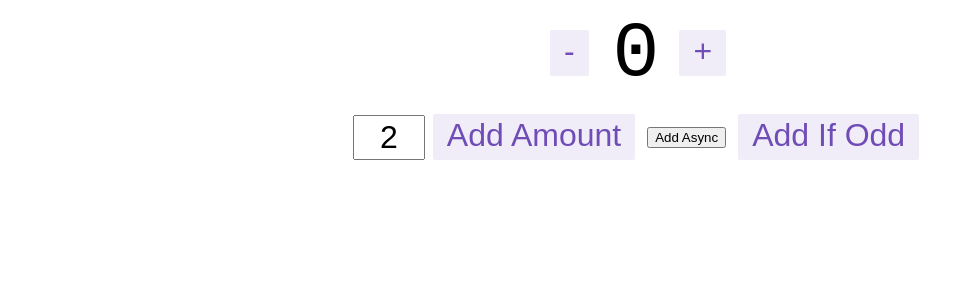
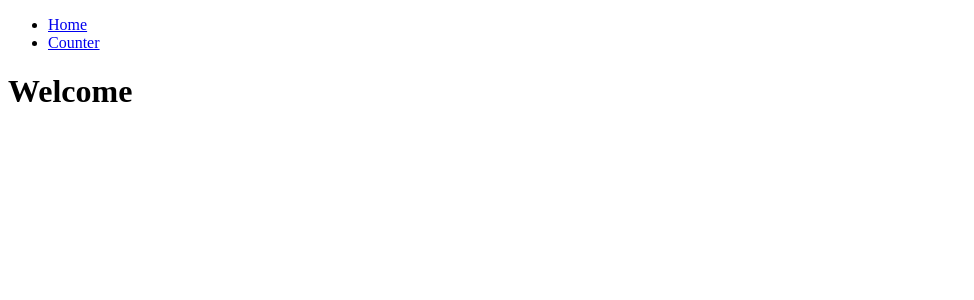
Before and after one commit to aleksandr-kiliushin/generate-app-boilerplate, a React app in the folder templates/typescript-react/: page / in a window 1280 px wide. Shown: the top 300 px of the page, without its empty margins (0-974 px from the left). Built offline with nearby package versions, Linux system fonts and the light colour scheme.

Commit message:
feat: Add routing

```diff
--- a/templates/typescript-react/src/App.tsx
+++ b/templates/typescript-react/src/App.tsx
@@ -1,11 +1,18 @@
+import { Navbar } from "./components/Navbar"
 import React from "react"
 
 import { Counter } from "./views/counter"
+import { Home } from "./views/home"
+import { Route, Routes } from "react-router-dom"
 
 export const App: React.FC = () => {
   return (
     <>
-      <Counter />
+      <Navbar />
+      <Routes>
+        <Route element={<Home />} path="/" />
+        <Route element={<Counter />} path="/counter" />
+      </Routes>
     </>
   )
 }
--- /dev/null
+++ b/templates/typescript-react/src/components/Navbar.tsx
@@ -0,0 +1,17 @@
+import React from "react"
+import { Link } from "react-router-dom"
+
+export const Navbar: React.FC = () => {
+  return (
+    <nav>
+      <ul>
+        <li>
+          <Link to="/">Home</Link>
+        </li>
+        <li>
+          <Link to="/counter">Counter</Link>
+        </li>
+      </ul>
+    </nav>
+  )
+}
--- a/templates/typescript-react/src/index.tsx
+++ b/templates/typescript-react/src/index.tsx
@@ -4,6 +4,7 @@ import ReactDomClient from "react-dom/client"
 import { App } from "./App"
 import { Provider } from "react-redux"
 import { store } from "./store"
+import { BrowserRouter } from "react-router-dom"
 
 let rootNode = document.querySelector("#root")
 if (rootNode === null) {
@@ -15,8 +16,10 @@ const root = ReactDomClient.createRoot(rootNode)
 
 root.render(
   <React.StrictMode>
-    <Provider store={store}>
-      <App />
-    </Provider>
+    <BrowserRouter>
+      <Provider store={store}>
+        <App />
+      </Provider>
+    </BrowserRouter>
   </React.StrictMode>
 )
--- /dev/null
+++ b/templates/typescript-react/src/views/home/index.tsx
@@ -0,0 +1,5 @@
+import React from "react"
+
+export const Home: React.FC = () => {
+  return <h1>Welcome</h1>
+}
```
Also changed, not shown: templates/typescript-react/tsconfig.json (+7 -7 lines).
